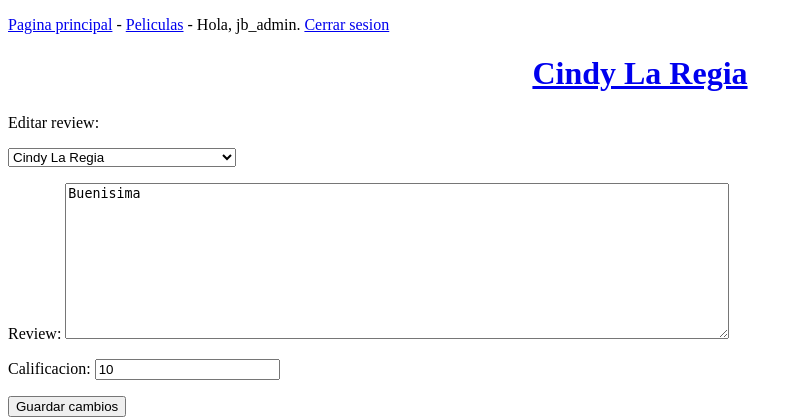
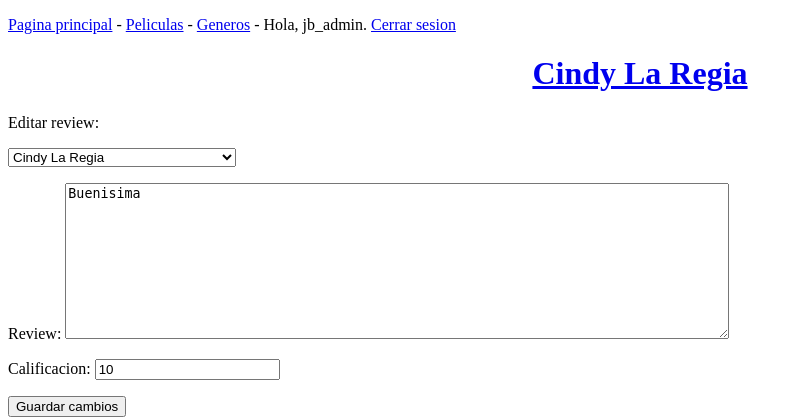
Before and after one commit to LuisMtzGarcia/ClonIMDb, a Django app: page /review/editar/7/ in a window 1280 px wide. Shown: the top 420 px of the page, without its empty margins (0-803 px from the left). Run offline with Django 4.2, Linux system fonts and the light colour scheme; a user stored in the database is signed in; data comes from the database, SQL or seed files in the repository.

Commit message:
Agregara un link a view Generos en la barra principal
Se agrega el link a la view generos.
Probe la funcion de 'genero' pero no mostraba ninguna pelicula, tengo
que arreglarlo.

```diff
--- a/appIMDb/templates/appIMDb/base.html
+++ b/appIMDb/templates/appIMDb/base.html
@@ -9,6 +9,7 @@
       <p>
           <a href="{% url 'appIMDb:index' %}">Pagina principal</a> -
           <a href="{% url 'appIMDb:peliculas' %}">Peliculas</a> -
+          <a href="{% url 'appIMDb:generos' %}">Generos</a> -
             {% if user.is_authenticated %}
                 Hola, {{ user.username }}.
                 <a href="{% url 'users:logout' %}">Cerrar sesion</a>
```
